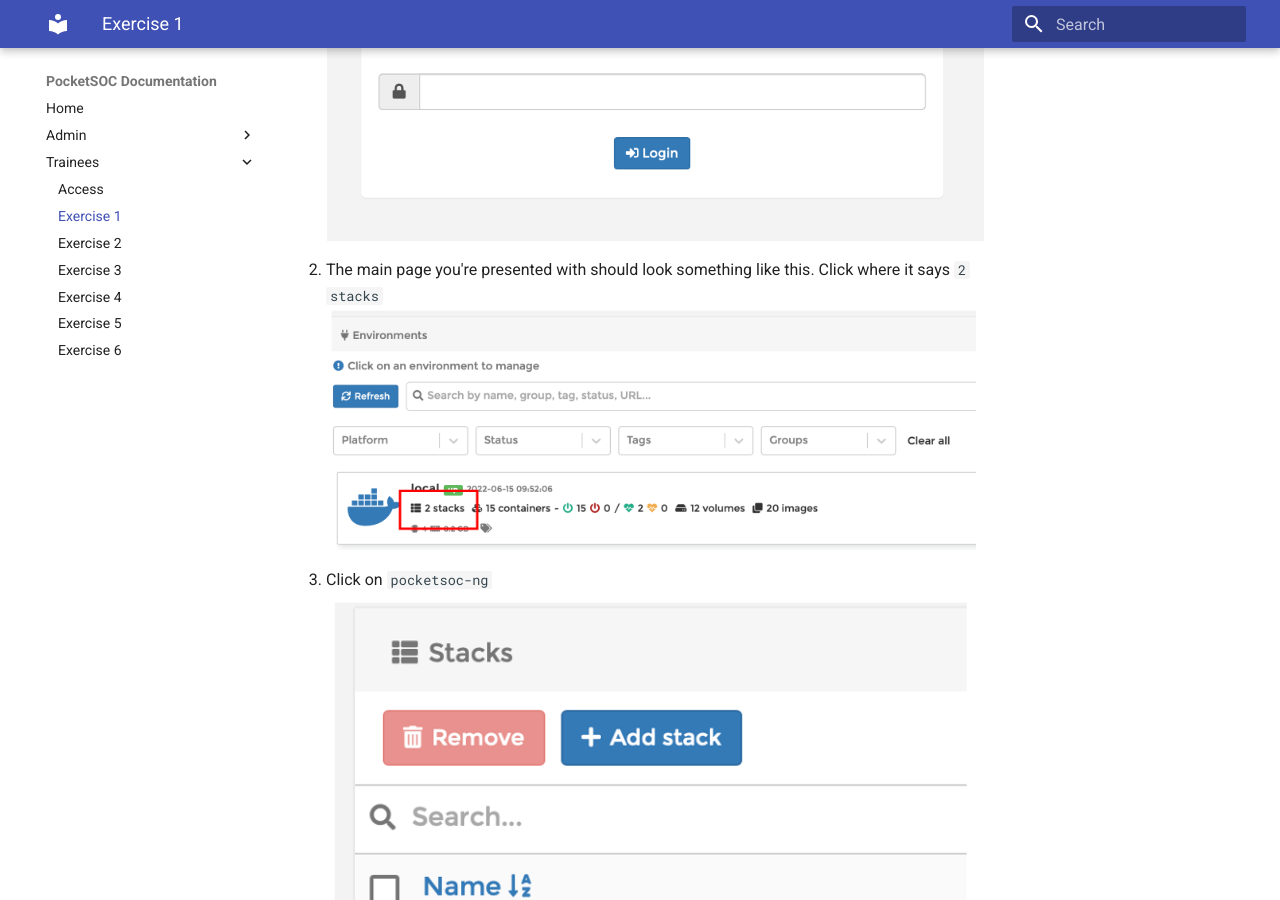
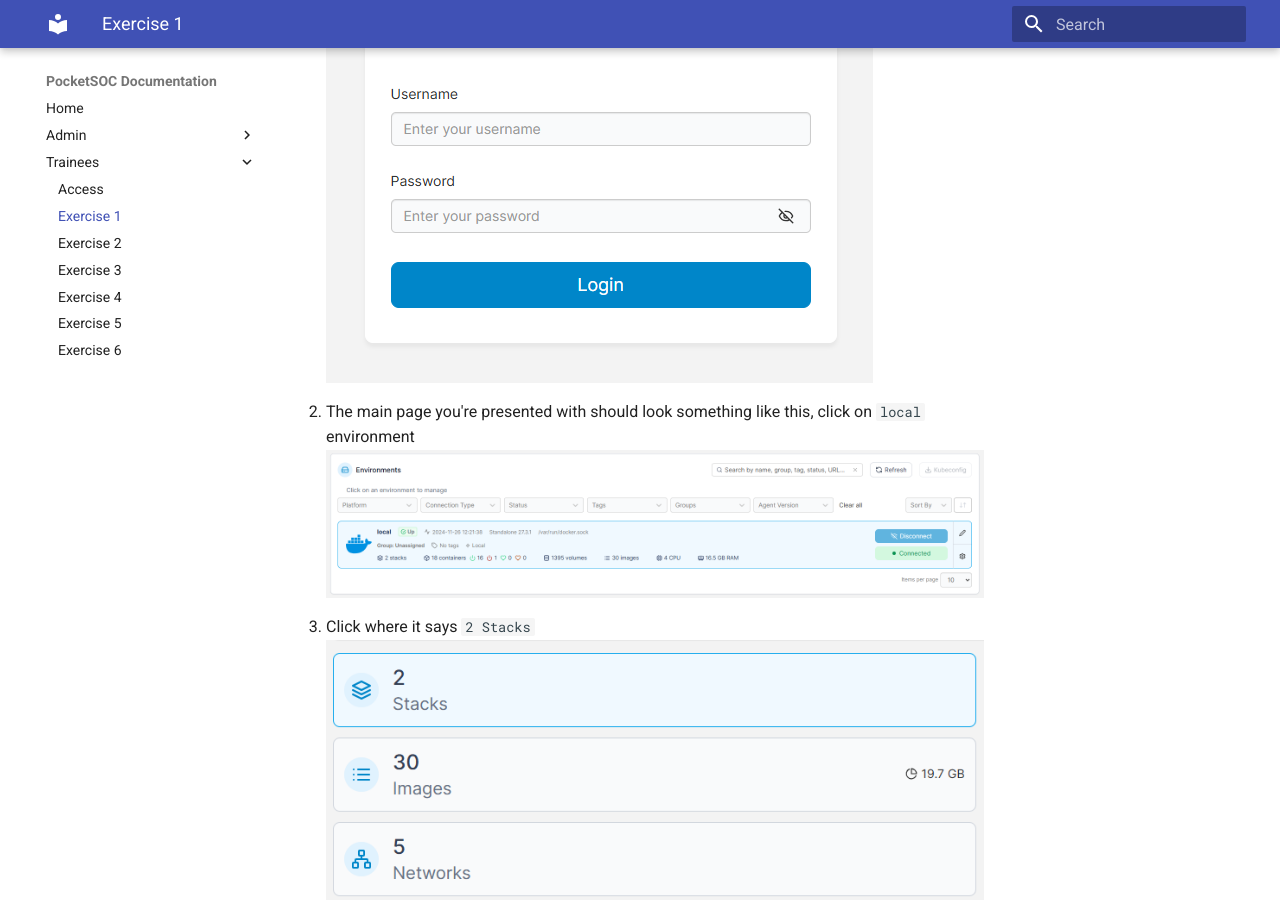
Before and after one commit to drmcrooks/pocketsoc-docs-2025, an MkDocs documentation site: the page built from docs/Trainees/exercise_one.md, in a window 1280 px wide and 900 px high, scrolled down 470 px. Built offline with MkDocs 1.6.1 and Material for MkDocs 9.7.7, drawn with Linux system fonts in a browser that asks for light colours.

Commit message:
Update pages

```diff
--- a/docs/Trainees/exercise_one.md
+++ b/docs/Trainees/exercise_one.md
@@ -4,12 +4,14 @@ In the first exercise, we'll explore the Portainer interface which acts as the o
 
 1. Open a new window or tab using the link on the front page of these notes to open Portainer, and login with the credentials provided
 ![Portainer login](images/portainer_1.png)
-2. The main page you're presented with should look something like this. Click where it says `2 stacks`
-![Portainer main page](images/portainer_2.png)
+2. The main page you're presented with should look something like this, click on `local` environment
+ ![Portainer main page](images/portainer_2.png)
+3. Click where it says `2 Stacks`
+![Portainer main page](images/portainer_3.png)
 3. Click on `pocketsoc-ng`
-![Portainer pocketsoc-ng](images/portainer_3.png)
+![Portainer pocketsoc-ng](images/portainer_4.png)
 4. If you scroll down the page, you'll see a list of containers
-![Portainer pocketsoc-ng](images/portainer_4.png)
+![Portainer pocketsoc-ng](images/portainer_5.png)
 5. To access the terminal for a given container, click on the `>_` icon
-![Portainer pocketsoc-ng](images/portainer_5.png)
+![Portainer pocketsoc-ng](images/portainer_6.png)
 6. Explore the rest of the interface, which gives information on the deployment. You can always get back to the list of containers through the `Containers` link or `Stacks` followed by `pocketsoc-ng` as above
```
Also changed, not shown: docs/Trainees/exercise_five.md (+1 -1 lines), docs/Trainees/exercise_four.md (+10 -10 lines), docs/Trainees/exercise_six.md (+2 -2 lines), docs/Trainees/exercise_three.md (+5 -2 lines), docs/Trainees/exercise_two.md (+1 -1 lines), docs/Admin/architech.png, docs/Trainees/images/5.png (added), docs/Trainees/images/dashboards_3.png, docs/Trainees/images/explore_3.png, docs/Trainees/images/explore_4.png (added), docs/Trainees/images/explore_5.png (added), docs/Trainees/images/portainer_1.png, docs/Trainees/images/portainer_2.png, docs/Trainees/images/portainer_3.png, 3 more files.
